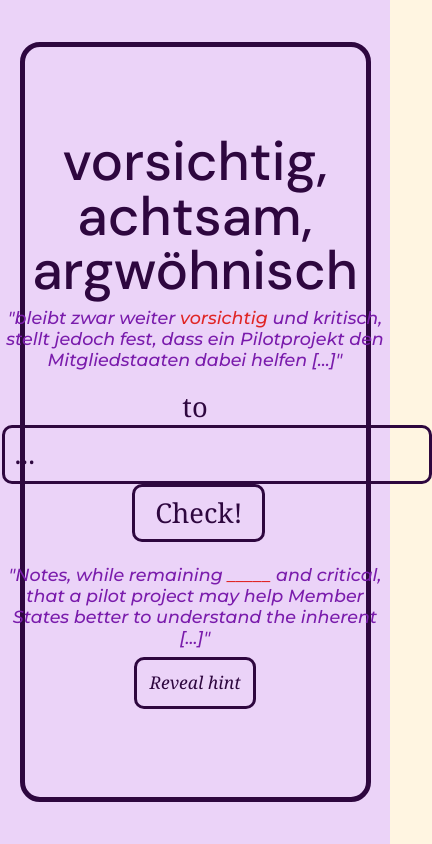
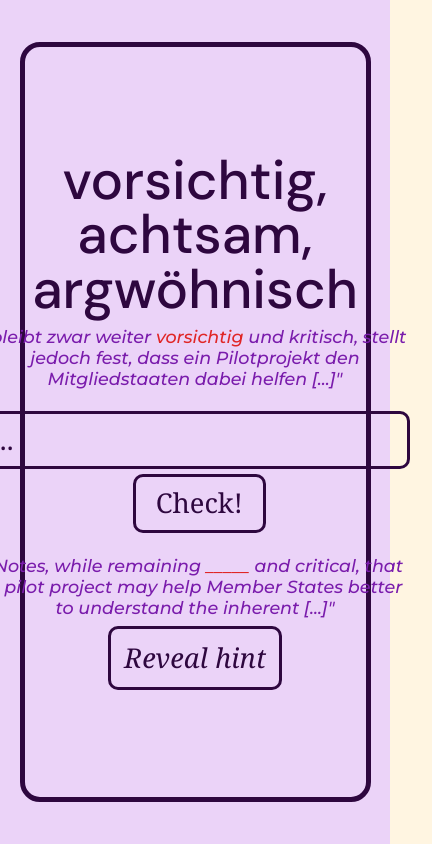
Before and after one commit to DrDrProfRosenthal/nextjs-dashboard, a Next.js app: page / in a window 390 px wide. Shown: the whole page, 432 px wide, since content can reach past the window. Built offline with nearby package versions, Linux system fonts and the light colour scheme; a web font is replaced by a local one.

Commit message:
7 commit

```diff
--- a/app/page.tsx
+++ b/app/page.tsx
@@ -29,7 +29,7 @@ export default function Page() {
 
 
                   <div className='vocab-con font-medium'>
-                    <span className='verbBox font-medium bold-color'>to</span>
+                    <span className='verbBox font-medium bold-color bold-weight hidden'>to</span>
                     <input type="text" className="centered-input font-medium bold-color bold-border-color" placeholder="..." />
                   <button  className="btn font-medium bold-color bold-border-color" id="myBtn" type="submit">Check!</button>
                   </div>
@@ -48,7 +48,7 @@ export default function Page() {
                               a pilot project may help Member States better to understand the inherent [...]"
                             </span>
                             <div>
-                             <button className='bold-color font-small montserrat italic bold-border-color'  id="hintBtn">Reveal hint </button>
+                             <button className='bold-color font-medium montserrat italic bold-border-color'  id="hintBtn">Reveal hint </button>
                             </div>
 
                         </div>
--- a/app/ui/global.css
+++ b/app/ui/global.css
@@ -154,7 +154,6 @@ input:focus{
   background-color: transparent;
   border: 3px solid;
   border-radius: 10px;
-
   font-family: Georgia, 'Times New Roman', Times, serif;
 
 }
@@ -192,6 +191,7 @@ input:focus{
 .vocab-con{
   display: block;
    text-align: center;
+   margin: 5%;
 }
 
 
@@ -237,9 +237,6 @@ input:focus{
   margin-top: 2%;
 }
 
-.vocab-con{
-  margin: 5%;
-}
 
 #hintBtn{
   cursor: pointer;
@@ -270,5 +267,17 @@ input:focus{
     line-height: 1.2;
    }
 
+   .bold-weight{
+    font-weight: bold;
+   }
+
+
+   .centered-input{
+    margin-bottom: 5px;
+   }
+
+    .vocab-con{
+      margin:5% 0%;
+    }
 
 }
```
